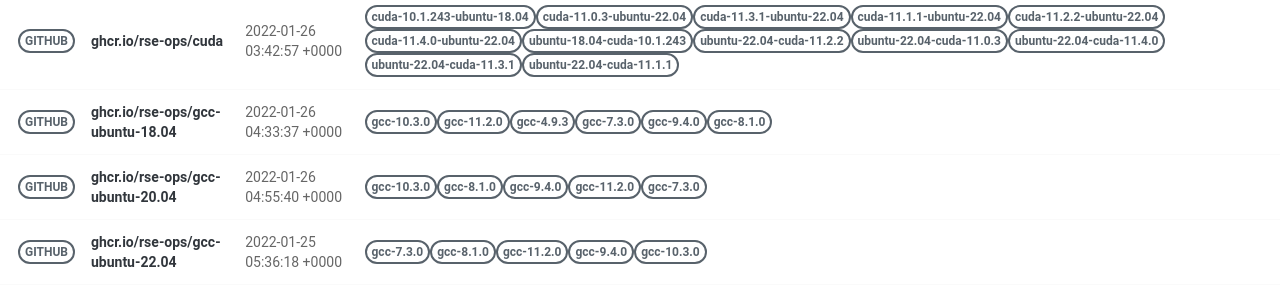
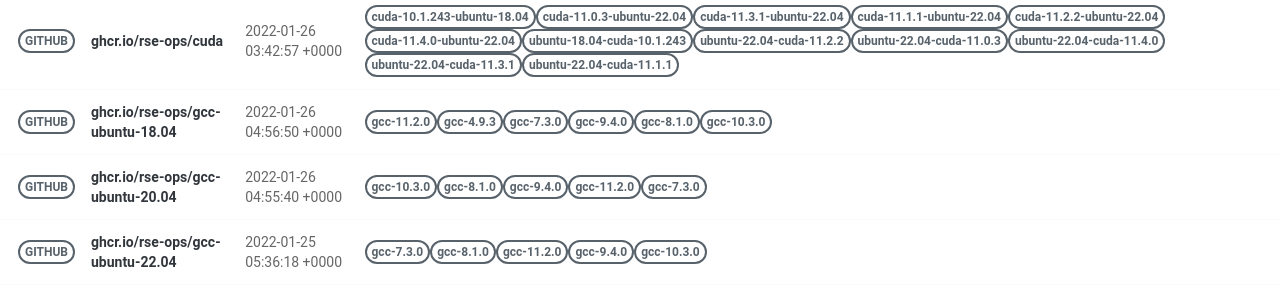
Before and after one commit to rse-ops/docker-images, a Jekyll site: the page built from pages/index.md, in a window 1280 px wide. Shown: the part 502-801 px from the top of the page. Built offline with Jekyll 4.4.1, drawn with Linux system fonts in a browser that asks for light colours; nearby versions of some CDN libraries.

Commit message:
Automated push to update library 2022-01-26

```diff
--- a/_library/ghcr.io-rse-ops-gcc-ubuntu-18.04.md
+++ b/_library/ghcr.io-rse-ops-gcc-ubuntu-18.04.md
@@ -1,14 +1,11 @@
 ---
 layout: container
 name: ghcr.io/rse-ops/gcc-ubuntu-18.04
-updated_at: 2022-01-26 04:33:37.652146
+updated_at: 2022-01-26 04:56:50.833233
 
 
 container_url: https://github.com/orgs/rse-ops/packages/container/package/gcc-ubuntu-18.04
 versions:
- - tag: gcc-10.3.0
-   dockerfile: https://github.com/rse-ops/docker-images/blob/main/ubuntu/gcc/Dockerfile
-   manifest: https://crane.ggcr.dev/manifest/ghcr.io/rse-ops/gcc-ubuntu-18.04:gcc-10.3.0
  - tag: gcc-11.2.0
    dockerfile: https://github.com/rse-ops/docker-images/blob/main/ubuntu/gcc/Dockerfile
    manifest: https://crane.ggcr.dev/manifest/ghcr.io/rse-ops/gcc-ubuntu-18.04:gcc-11.2.0
```
Also changed, not shown: other parts of _library/ghcr.io-rse-ops-gcc-ubuntu-18.04.md (+3 -0 lines).
